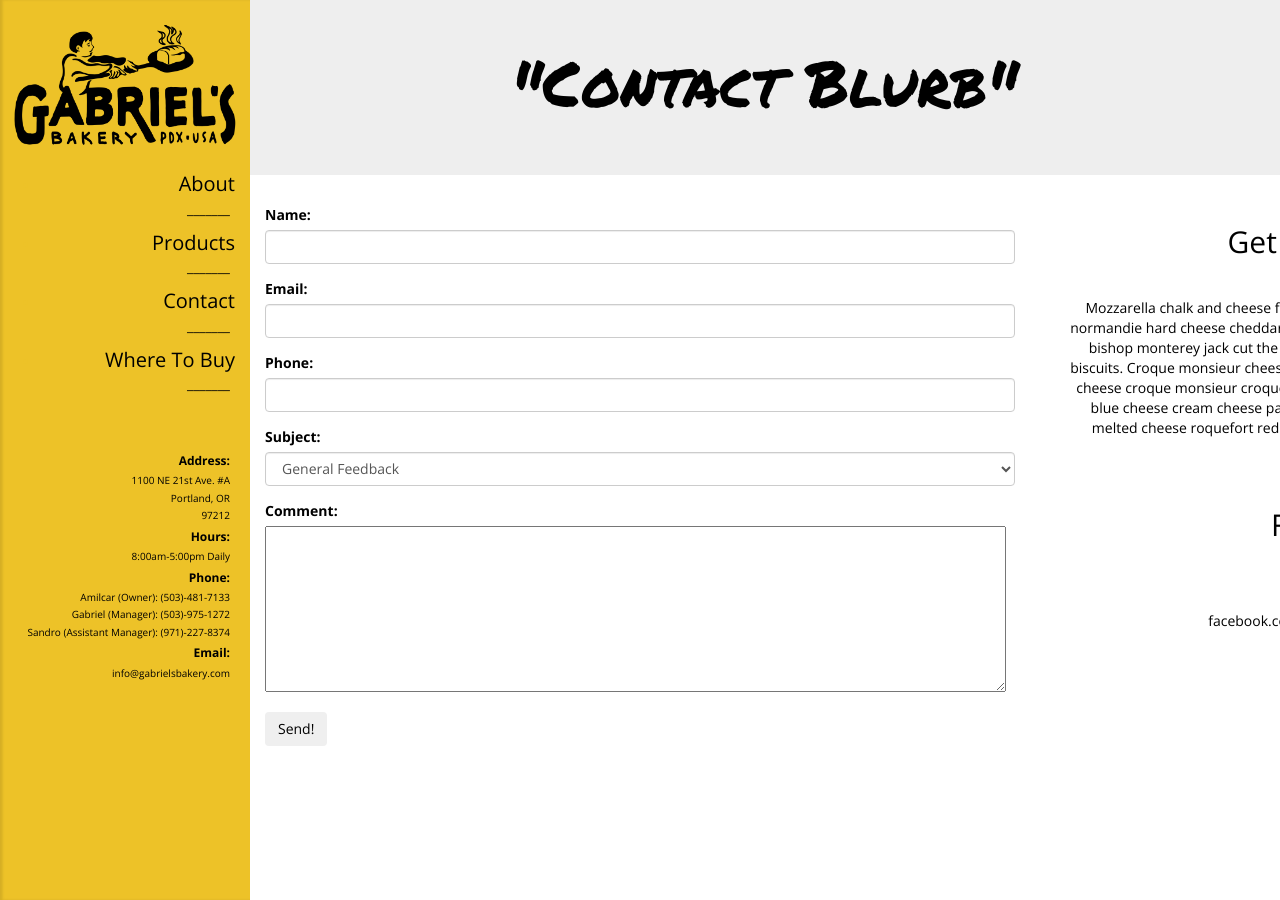
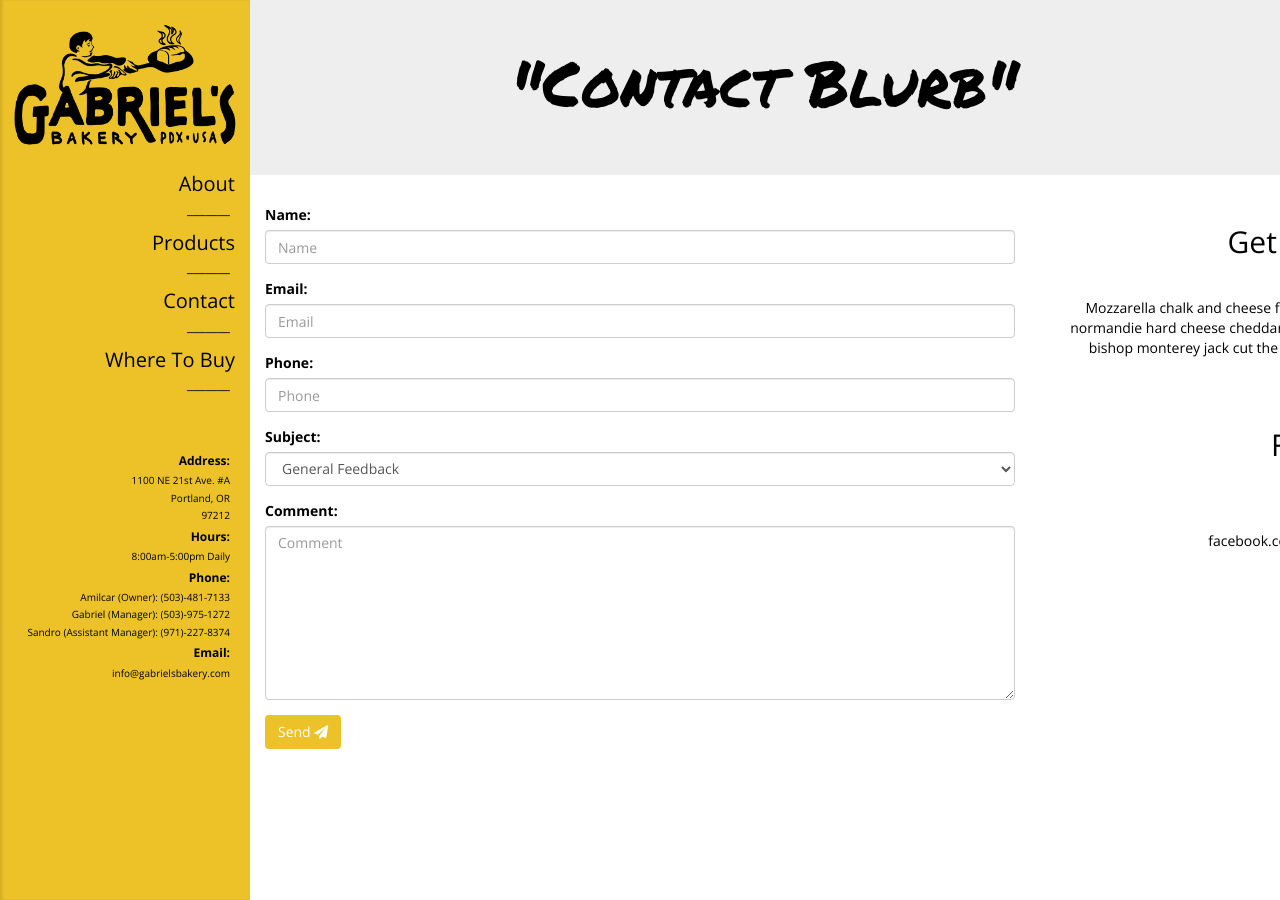
Before and after one commit to SandroMateo/gabriels-website, a Jekyll site: the page built from contact.html, in a window 1280 px wide. Built offline with Jekyll 4.4.1, drawn with Linux system fonts in a browser that asks for light colours; nearby versions of some CDN libraries.

Commit message:
For merging

```diff
--- a/_sass/_components/_map.scss
+++ b/_sass/_components/_map.scss
@@ -1,3 +1,3 @@
 .locations__map {
-  height: 70vh;
+  height: 100vh;
 }
--- a/_sass/_global/_variables.scss
+++ b/_sass/_global/_variables.scss
@@ -1,5 +1,6 @@
 // Colors
 $gold: #edc228;
+$darkgold: #EDB900;
 $black: #000000;
 $white: #ffffff;
 $gray: #CFD1D1;
--- a/_sass/_layout/_contact.scss
+++ b/_sass/_layout/_contact.scss
@@ -1,4 +1,17 @@
-
-#contact-blurb {
+.contact__info-wrapper {
   text-align: right;
 }
+
+.contact__button, .btn {
+  background-color: $gold;
+  color: $white;
+  border-radius: 4px;
+  transition: all 0.5s ease-in-out;
+
+
+  &:hover, &:focus, &:active {
+    color: $gold;
+    background-color: $white;
+    border: 1px solid $darkgold;
+  }
+}
--- a/contact.html
+++ b/contact.html
@@ -11,19 +11,20 @@ permalink: /contact/
 <div class="contact container">
   <div class="row">
     <div class="col-xs-8">
+
       <form class="contact__form-wrapper" action="https://formspree.io/droalvare22@gmail.com"
       method="POST">
         <div class="contact__item-wrapper form-group">
           <label class="contact__item-label" for="name">Name:</label>
-          <input class="form-control contact__item" type="text" name="name" id="name" required>
+          <input class="form-control contact__item" type="text" name="name" id="name" placeholder="Name" required>
         </div>
         <div class="contact__item-wrapper form-group">
           <label class="contact__item-label" for="email">Email:</label>
-          <input class="form-control contact__item" type="email" name="_replyto" id="email" required>
+          <input class="form-control contact__item" type="email" name="_replyto" id="email" placeholder="Email" required>
         </div>
         <div class="contact__item-wrapper form-group">
           <label class="contact__item-label" for="phone">Phone:</label>
-          <input class="form-control contact__item" type="tel" name="phone" id="phone">
+          <input class="form-control contact__item" type="tel" name="phone" placeholder="Phone" id="phone">
         </div>
         <div class="contact__select-wrapper form-group">
           <label class="contact__select-label" for="subject">Subject:</label>
@@ -35,18 +36,21 @@ permalink: /contact/
             <option value="other">Other</option>
           </select>
         </div>
-        <div class="contact__select-wrapper form-group">
+        <div class="contact__item-wrapper form-group">
           <label class="contact__item-label" for="comment">Comment:</label>
-          <textarea class="contact__item" name="message" rows="8" cols="90"></textarea>
+          <textarea class="form-control contact__item" name="message" rows="8" cols="90" placeholder="Comment"></textarea>
         </div>
+
         <input type="text" name="_gotcha" style="display:none" />
-        <button type="submit" class="contact__button btn">Send!</button>
+
+        <button type="submit" class="contact__button btn">Send <i class="fa fa fa-paper-plane" aria-hidden="true"></i></button>
       </form>
+
     </div>
-    <div id="contact-blurb" class="contact__info-wrapper col-xs-4">
+    <div class="contact__info-wrapper col-xs-4">
       <h2 class="contact__info-title">Get In Touch</h2>
       <p class="contact__hr">_______</p>
-      <p class="contact__info">Mozzarella chalk and cheese feta. Camembert de normandie hard cheese cheddar port-salut stinking bishop monterey jack cut the cheese cheese and biscuits. Croque monsieur cheese and wine cottage cheese croque monsieur croque monsieur st. agur blue cheese cream cheese parmesan. Roquefort melted cheese roquefort red leicester port-salut bavarian bergkase.</p>
+      <p class="contact__info">Mozzarella chalk and cheese feta. Camembert de normandie hard cheese cheddar port-salut stinking bishop monterey jack cut the cheese cheese and biscuits.</p>
       <br>
       <h2 class="contact__info-title">Follow Us</h2>
       <p class="contact__hr">_______</p>
--- a/js/script.js
+++ b/js/script.js
@@ -13,5 +13,14 @@ $(document).ready(function(){
     $(".mobile-nav__menu-wrapper").removeClass("mobile-nav--display");
   });
 
+  $('.contact__item').on('change', function() {
+    var input = $(this);
+    if (input.val().length) {
+      input.addClass('populated');
+    } else {
+      input.removeClass('populated');
+    }
+  });
+
 
 });
--- a/where-to-buy.html
+++ b/where-to-buy.html
@@ -28,4 +28,3 @@ permalink: /where-to-buy/
     </div>
   </div>
 </div>
-</div>
```
Lines whose indentation alone changed are shown as unchanged.
